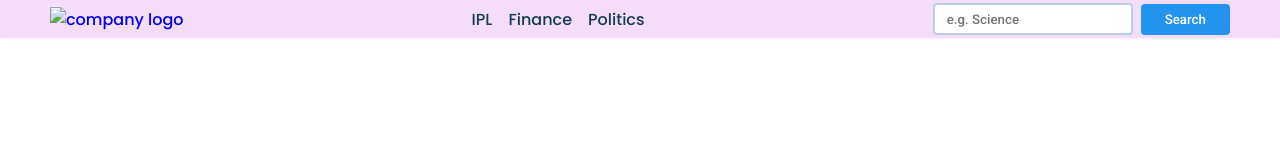
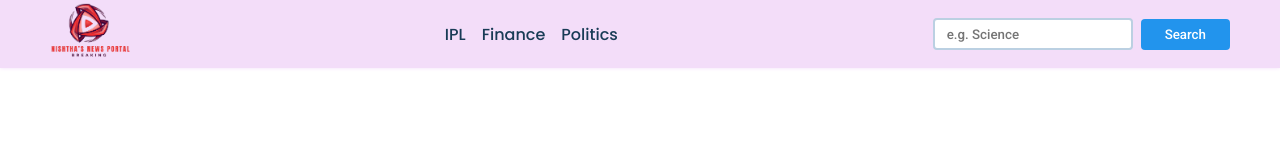
Before and after one commit to nishtha-thedeveloper/news, a plain HTML site: page index.html in a window 1280 px wide. Drawn offline with Linux system fonts and the light colour scheme; no server answers.

Commit message:
Update index.html

```diff
--- a/index.html
+++ b/index.html
@@ -12,7 +12,7 @@
     <nav>
         <div class="main-nav container flex">
             <a href="#" onclick="reload()" class="company-logo">
-                <img src="./assets/logo.png" alt="company logo">
+                <img src="./logo.png" alt="company logo">
             </a>
             <div class="nav-links">
                 <ul class="flex">
```
